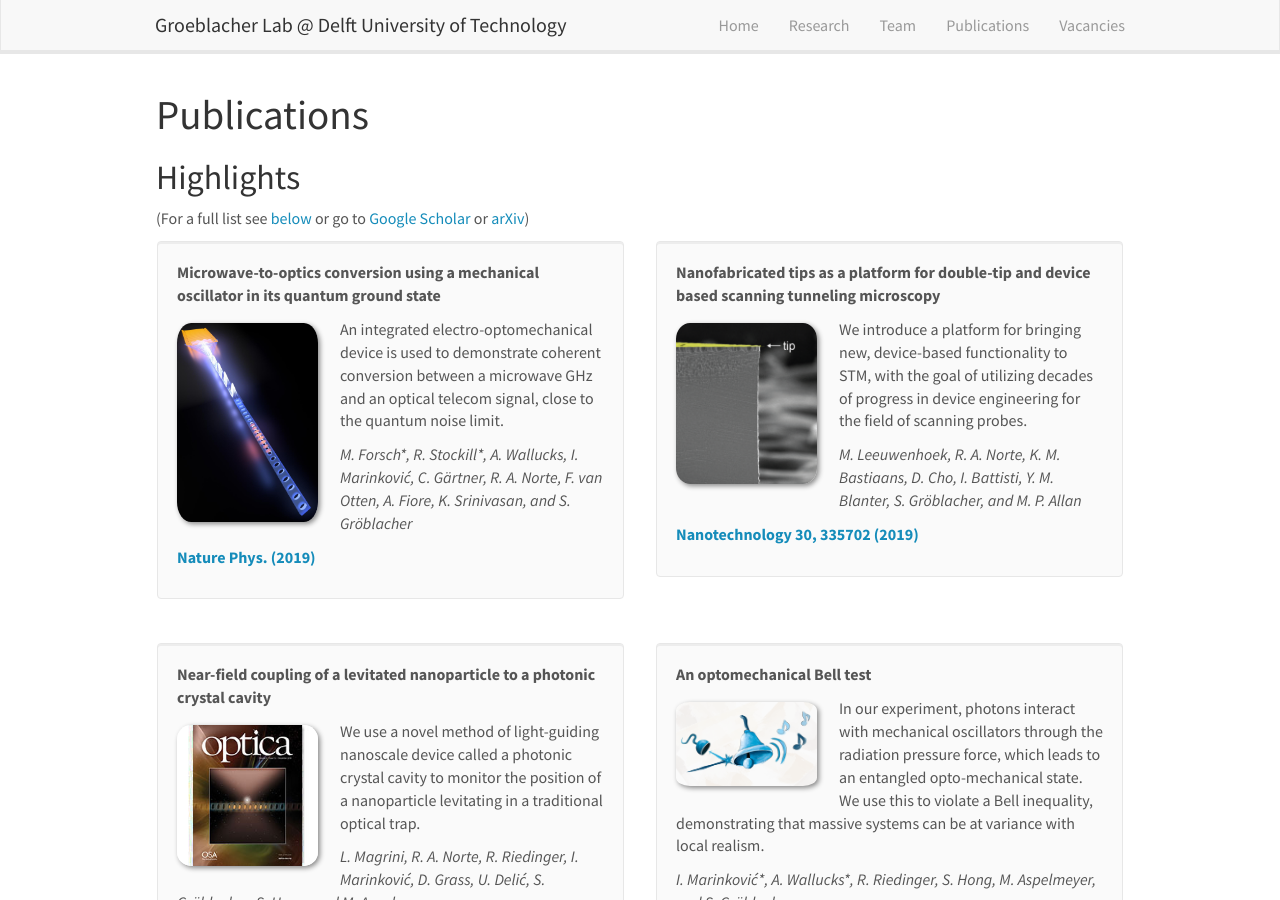
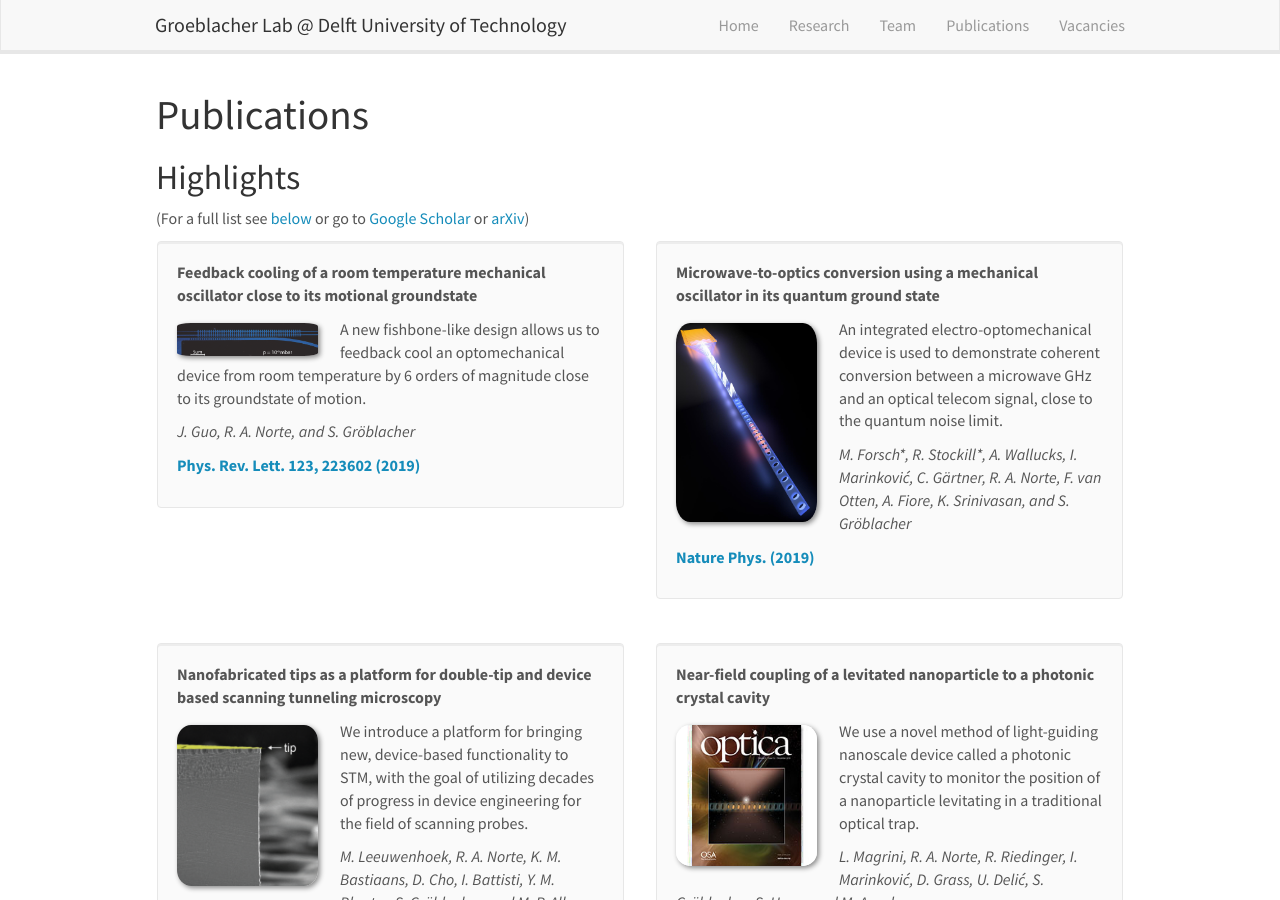
Before and after one commit to sgroeblacher/groeblacherlab, a Jekyll site: the page built from _pages/publications.md, in a window 1280 px wide and 900 px high. Built offline with Jekyll 4.4.1, drawn with Linux system fonts in a browser that asks for light colours; nearby versions of some CDN libraries.

Commit message:
modified:   _data/publist.yml 	new file:   images/pubpic/RTcooling.png

```diff
--- a/_data/publist.yml
+++ b/_data/publist.yml
@@ -13,15 +13,15 @@
   year: E-prints
 
 - title: "Feedback cooling of a room temperature mechanical oscillator close to its motional groundstate"
-  image:
-  description:
+  image: RTcooling.png
+  description: A new fishbone-like design allows us to feedback cool an optomechanical device from room temperature by 6 orders of magnitude close to its groundstate of motion.
   authors: J. Guo, R. A. Norte, and S. Gröblacher
   link:
     url: https://doi.org/10.1103/PhysRevLett.123.223602
     display: Phys. Rev. Lett. <b>123</b>, 223602 (2019)
   arxiv: 1
   eprint: https://arxiv.org/abs/1911.01586
-  highlight: 0
+  highlight: 1
   news2:
   newyear: 1
   year: 2019
```
Also changed, not shown: images/pubpic/RTcooling.png (added).
